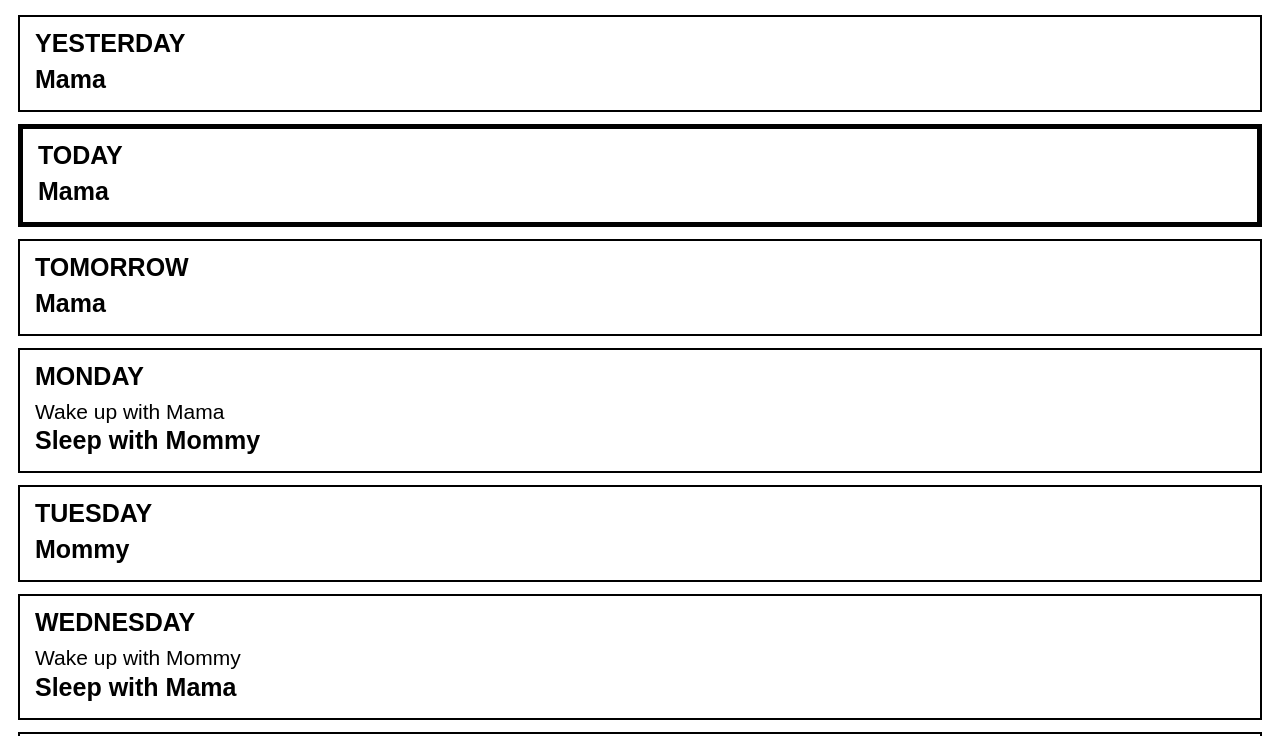
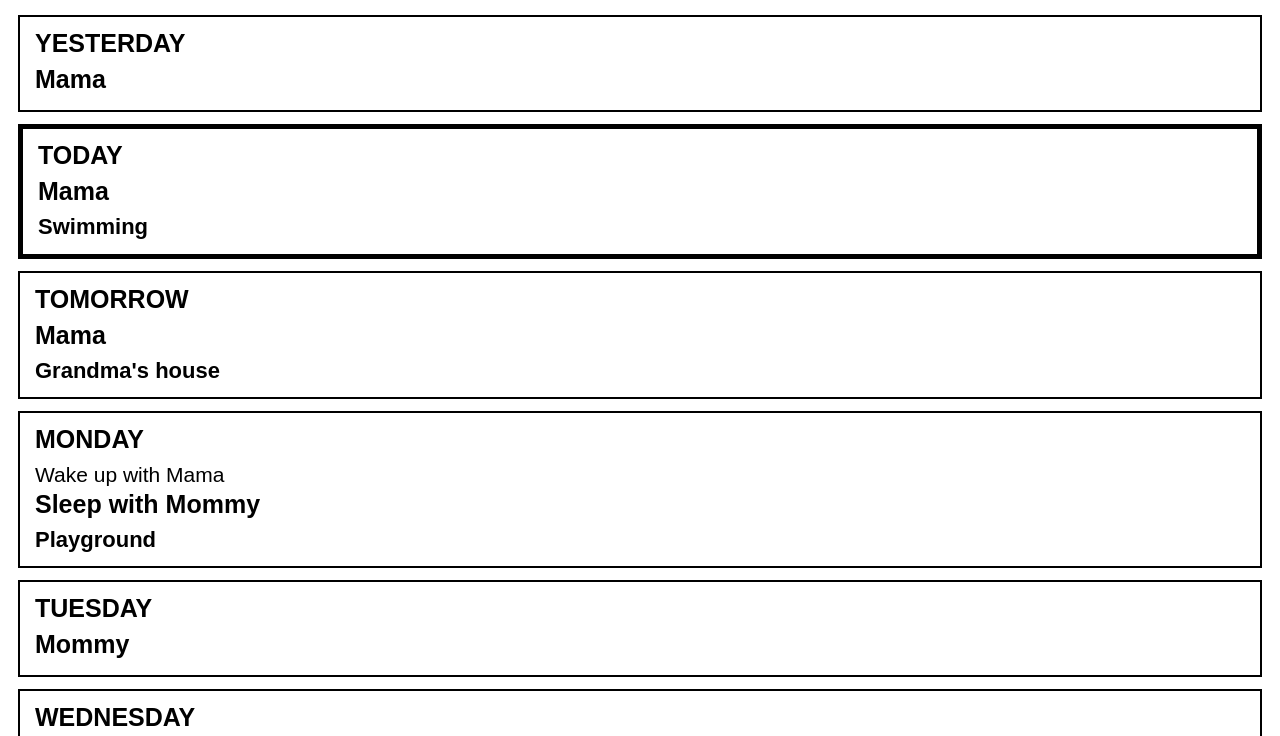
Before and after one commit to cleahy3-sheep/project-phoebe, a plain HTML site: page index.html in a window 1280 px wide. Shown: the part 60-796 px from the top of the page. Drawn offline with Linux system fonts and the light colour scheme.

Commit message:
Update index.html

```diff
--- a/index.html
+++ b/index.html
@@ -46,6 +46,13 @@
       font-size: 21px;
       line-height: 1.35;
     }
+
+    .event {
+      font-size: 22px;
+      font-weight: bold;
+      margin-top: 7px;
+      line-height: 1.3;
+    }
   </style>
 </head>
 
@@ -78,6 +85,7 @@
 
   function daysBetween(a, b) {
     var oneDay = 24 * 60 * 60 * 1000;
+
     return Math.round(
       (startOfDay(a).getTime() - startOfDay(b).getTime()) / oneDay
     );
@@ -86,21 +94,17 @@
   function parentForDate(date) {
     var day = date.getDay();
 
-    /* Monday + Tuesday = Mommy */
+    /* Monday + Tuesday */
     if (day === 1 || day === 2) {
       return "Mommy";
     }
 
-    /* Wednesday + Thursday = Mama */
+    /* Wednesday + Thursday */
     if (day === 3 || day === 4) {
       return "Mama";
     }
 
-    /*
-      Friday-Sunday alternate as one weekend block.
-
-      Friday August 14, 2026 begins a Mommy weekend.
-    */
+    /* Friday-Sunday alternating weekend */
     var friday = new Date(
       date.getFullYear(),
       date.getMonth(),
@@ -115,6 +119,7 @@
       friday.setDate(friday.getDate() - 2);
     }
 
+    /* August 14, 2026 = start of a Mommy weekend */
     var anchorFriday = new Date(2026, 7, 14);
 
     var difference = daysBetween(friday, anchorFriday);
@@ -151,16 +156,36 @@
     );
 
     date.setDate(date.getDate() + offset);
+
     return date;
   }
+
+  function twoDigits(number) {
+    if (number < 10) {
+      return "0" + number;
+    }
+
+    return "" + number;
+  }
+
+  function dateKey(date) {
+    return (
+      date.getFullYear() +
+      "-" +
+      twoDigits(date.getMonth() + 1) +
+      "-" +
+      twoDigits(date.getDate())
+    );
+  }
+
+  function renderCalendar(events) {
 
     var today = new Date();
     var calendar = document.getElementById("calendar");
 
-  /*
-    Seven-day rolling window:
-    yesterday + today + five upcoming days
-  */
+    calendar.innerHTML = "";
+
+    /* Yesterday + Today + five future days */
     for (var offset = -1; offset <= 5; offset++) {
 
       var date = makeDate(today, offset);
@@ -170,13 +195,21 @@
       var previousParent = parentForDate(previousDate);
 
       var box = document.createElement("div");
-    box.className = offset === 0 ? "day today" : "day";
+
+      if (offset === 0) {
+        box.className = "day today";
+      } else {
+        box.className = "day";
+      }
 
       var title = document.createElement("div");
       title.className = "day-title";
       title.appendChild(
-      document.createTextNode(titleForOffset(offset, date))
+        document.createTextNode(
+          titleForOffset(offset, date)
+        )
       );
+
       box.appendChild(title);
 
       if (parent === previousParent) {
@@ -186,6 +219,7 @@
         parentLine.appendChild(
           document.createTextNode(parent)
         );
+
         box.appendChild(parentLine);
 
       } else {
@@ -193,20 +227,82 @@
         var wake = document.createElement("div");
         wake.className = "detail";
         wake.appendChild(
-        document.createTextNode("Wake up with " + previousParent)
+          document.createTextNode(
+            "Wake up with " + previousParent
+          )
         );
+
         box.appendChild(wake);
 
         var sleep = document.createElement("div");
         sleep.className = "parent";
         sleep.appendChild(
-        document.createTextNode("Sleep with " + parent)
+          document.createTextNode(
+            "Sleep with " + parent
+          )
         );
+
         box.appendChild(sleep);
+      }
+
+      var key = dateKey(date);
+
+      if (events[key]) {
+
+        for (var i = 0; i < events[key].length; i++) {
+
+          var eventLine = document.createElement("div");
+          eventLine.className = "event";
+
+          eventLine.appendChild(
+            document.createTextNode(events[key][i])
+          );
+
+          box.appendChild(eventLine);
+        }
       }
 
       calendar.appendChild(box);
     }
+  }
+
+  /*
+    Use an old-style request because it is more compatible
+    with the Kobo's browser than modern fetch().
+  */
+  var request = new XMLHttpRequest();
+
+  request.onreadystatechange = function () {
+
+    if (request.readyState === 4) {
+
+      if (request.status === 200) {
+
+        try {
+          var events = JSON.parse(request.responseText);
+          renderCalendar(events);
+
+        } catch (error) {
+          renderCalendar({});
+        }
+
+      } else {
+        renderCalendar({});
+      }
+    }
+  };
+
+  /*
+    The number on the end helps stop the Kobo
+    from showing an old cached copy of events.json.
+  */
+  request.open(
+    "GET",
+    "events.json?t=" + new Date().getTime(),
+    true
+  );
+
+  request.send();
 
 })();
 </script>
```
Lines whose indentation alone changed are shown as unchanged.
